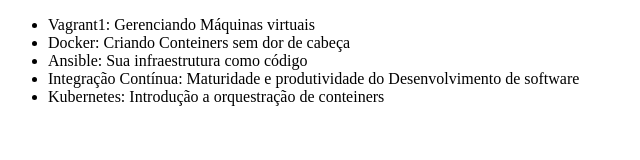
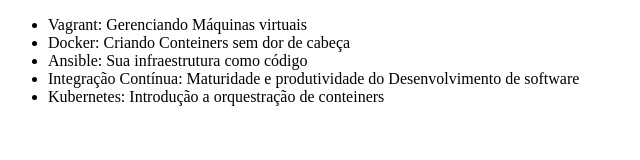
Before and after one commit to IgoPabloGomes/primeirorepositorio, a plain HTML site: page index.html in a window 1280 px wide. Shown: the full height of the page, 0-640 px from the left. Drawn offline with Linux system fonts and the light colour scheme.

Commit message:
nova alteração em Vagrant

```diff
--- a/index.html
+++ b/index.html
@@ -6,7 +6,7 @@
 </head>
 <body>
     <ul>
-        <li>Vagrant1: Gerenciando Máquinas virtuais</li>
+        <li>Vagrant: Gerenciando Máquinas virtuais</li>
         <li>Docker: Criando Conteiners sem dor de cabeça</li>
         <li>Ansible: Sua infraestrutura como código</li>
         <li>Integração Contínua: Maturidade e produtividade do Desenvolvimento de software</li>
```
